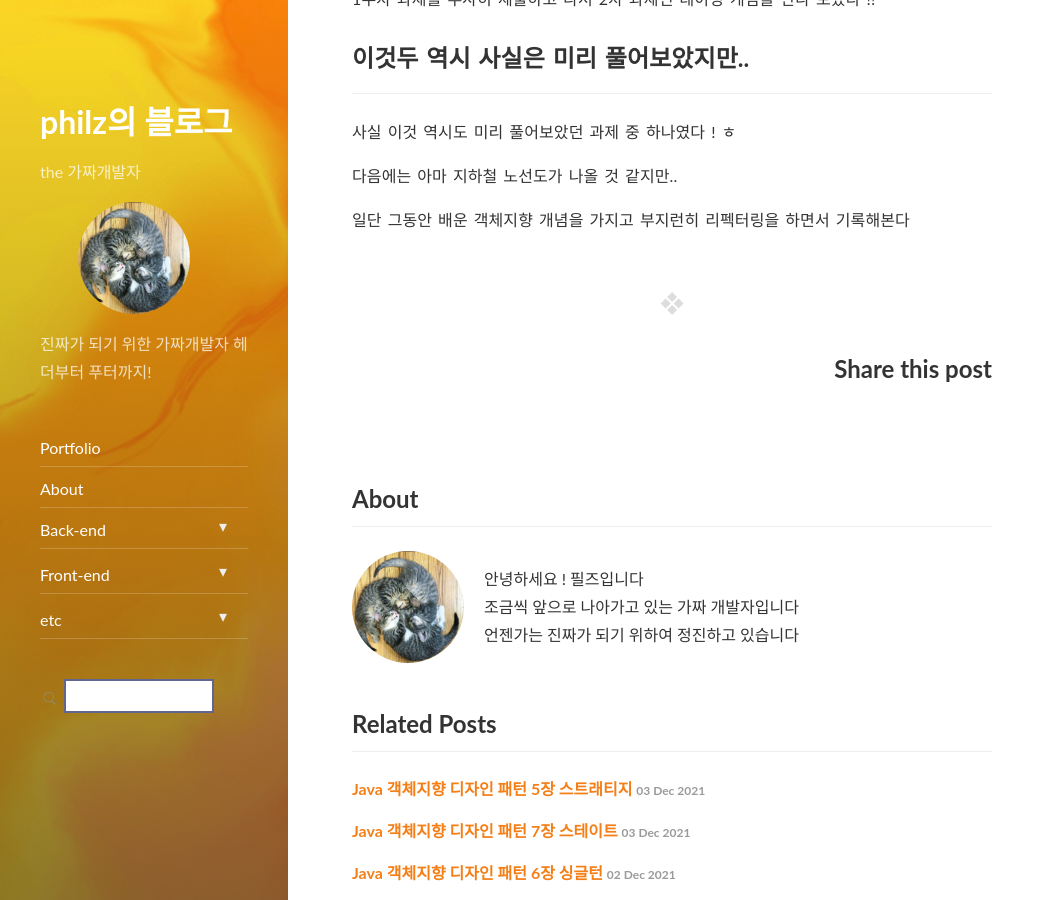
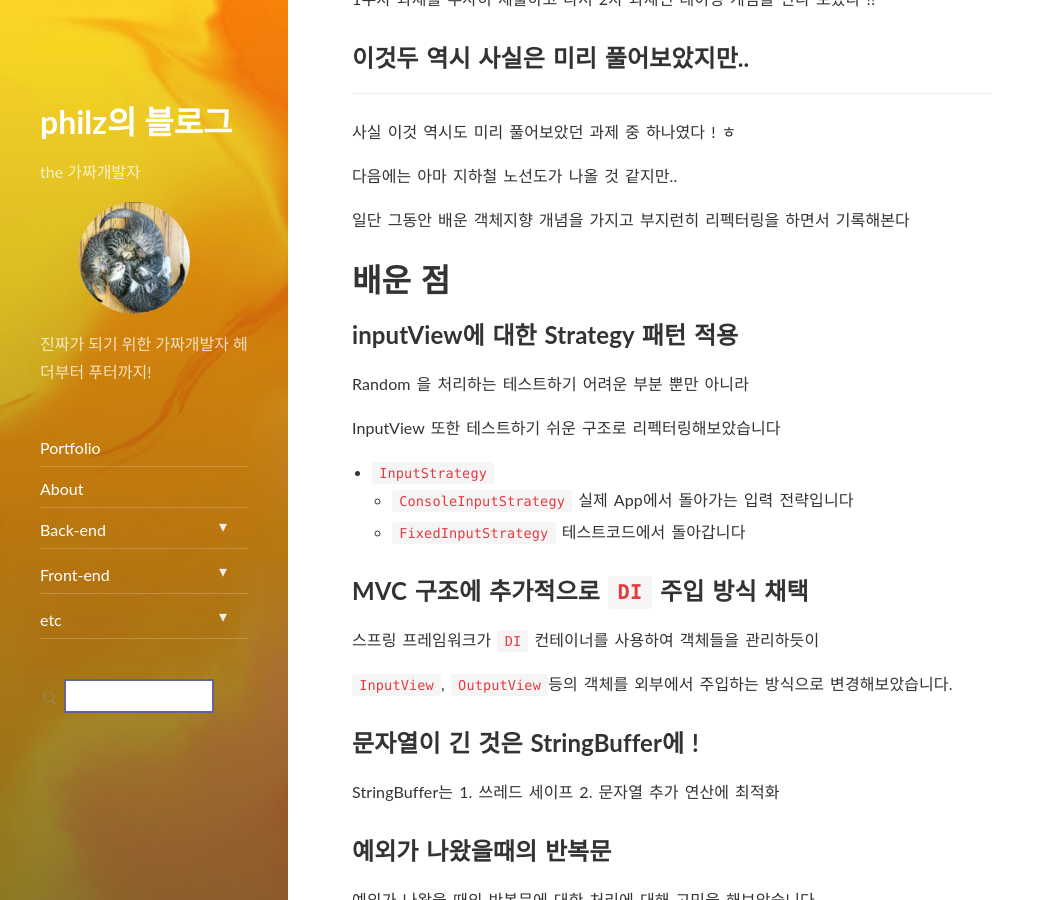
Before and after one commit to progress0407/progress0407.github.io, a Jekyll site: the page built from _posts/backend/wooteco/2021-12-06-wooteco-procourse02.md, in a window 1280 px wide and 900 px high, scrolled down 285 px. Shown: the whole window, without its empty margins (0-1055 px from the left). Built offline with Jekyll 4.4.1, drawn with Linux system fonts in a browser that asks for light colours; nearby versions of some CDN libraries; some of the changed text lies outside the part shown.

Commit message:
우테코 프리코스 레이상카 포스팅

```diff
--- a/_posts/backend/wooteco/2021-12-06-wooteco-procourse02.md
+++ b/_posts/backend/wooteco/2021-12-06-wooteco-procourse02.md
@@ -23,3 +23,31 @@ comments: true
 다음에는 아마 지하철 노선도가 나올 것 같지만..
 
 일단 그동안 배운 객체지향 개념을 가지고 부지런히 리펙터링을 하면서 기록해본다
+
+# 배운 점
+
+## inputView에 대한 Strategy 패턴 적용
+
+Random 을 처리하는 테스트하기 어려운 부분 뿐만 아니라
+
+InputView 또한 테스트하기 쉬운 구조로 리펙터링해보았습니다
+
+- `InputStrategy`
+  - `ConsoleInputStrategy` 실제 App에서 돌아가는 입력 전략입니다
+  - `FixedInputStrategy` 테스트코드에서 돌아갑니다
+
+## MVC 구조에 추가적으로 `DI` 주입 방식 채택
+
+스프링 프레임워크가 `DI` 컨테이너를 사용하여 객체들을 관리하듯이
+
+`InputView`, `OutputView`등의 객체를 외부에서 주입하는 방식으로 변경해보았습니다.
+
+## 문자열이 긴 것은 StringBuffer에 !
+
+StringBuffer는 1. 쓰레드 세이프 2. 문자열 추가 연산에 최적화
+
+## 예외가 나왔을때의 반복문
+
+예외가 나왔을 때의 반복문에 대한 처리에 대해 고민을 해보았습니다
+
+함수가 작게 분할이 되어 있었기 때문에 `return`문을 활용하여 다시 반복할 수 있었습니다
```
